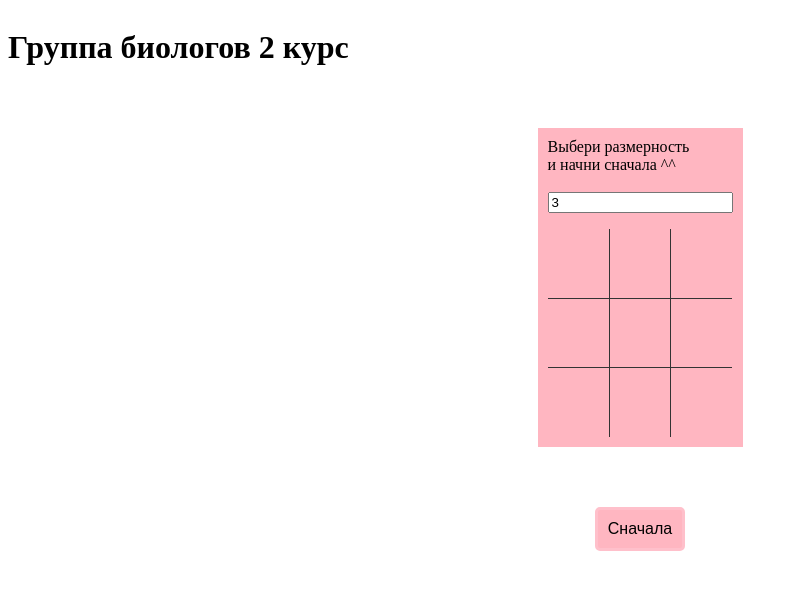
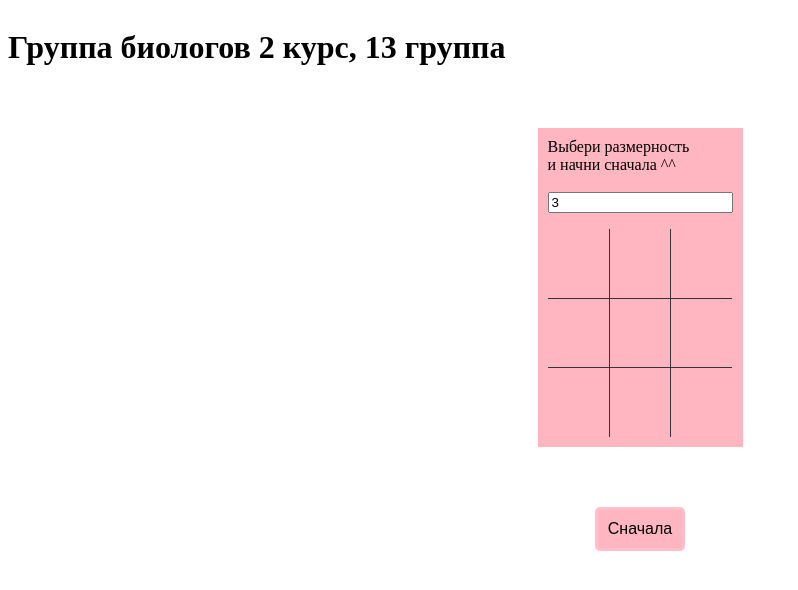
Before and after one commit to elizaveto4444ka/elizaveto4444ka.github.io, a plain HTML site: page index.html in a window 1280 px wide. Shown: the whole page, without its empty margins (0-798 px from the left). Drawn offline with Linux system fonts and the light colour scheme.

Commit message:
Update index.html

```diff
--- a/index.html
+++ b/index.html
@@ -8,7 +8,7 @@
 </head>
 
 <body>
-	<h1>Группа биологов 2 курс</h1>
+	<h1>Группа биологов 2 курс, 13 группа</h1>
     <div class="container">
         <label>Выбери размерность <br>и начни сначала ^^ <br><br></label>
         <input id="dimension" type="number" value="3" />
```
